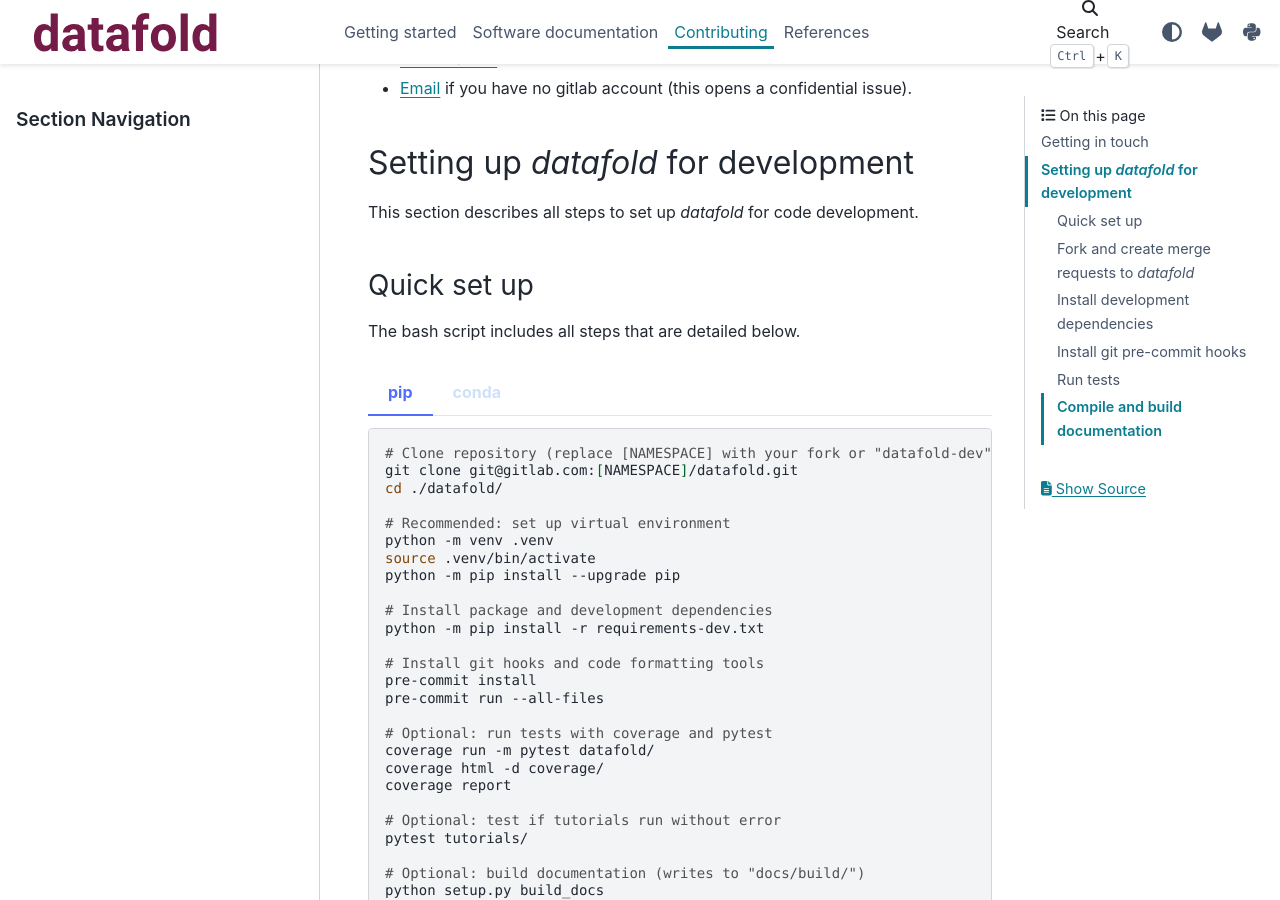
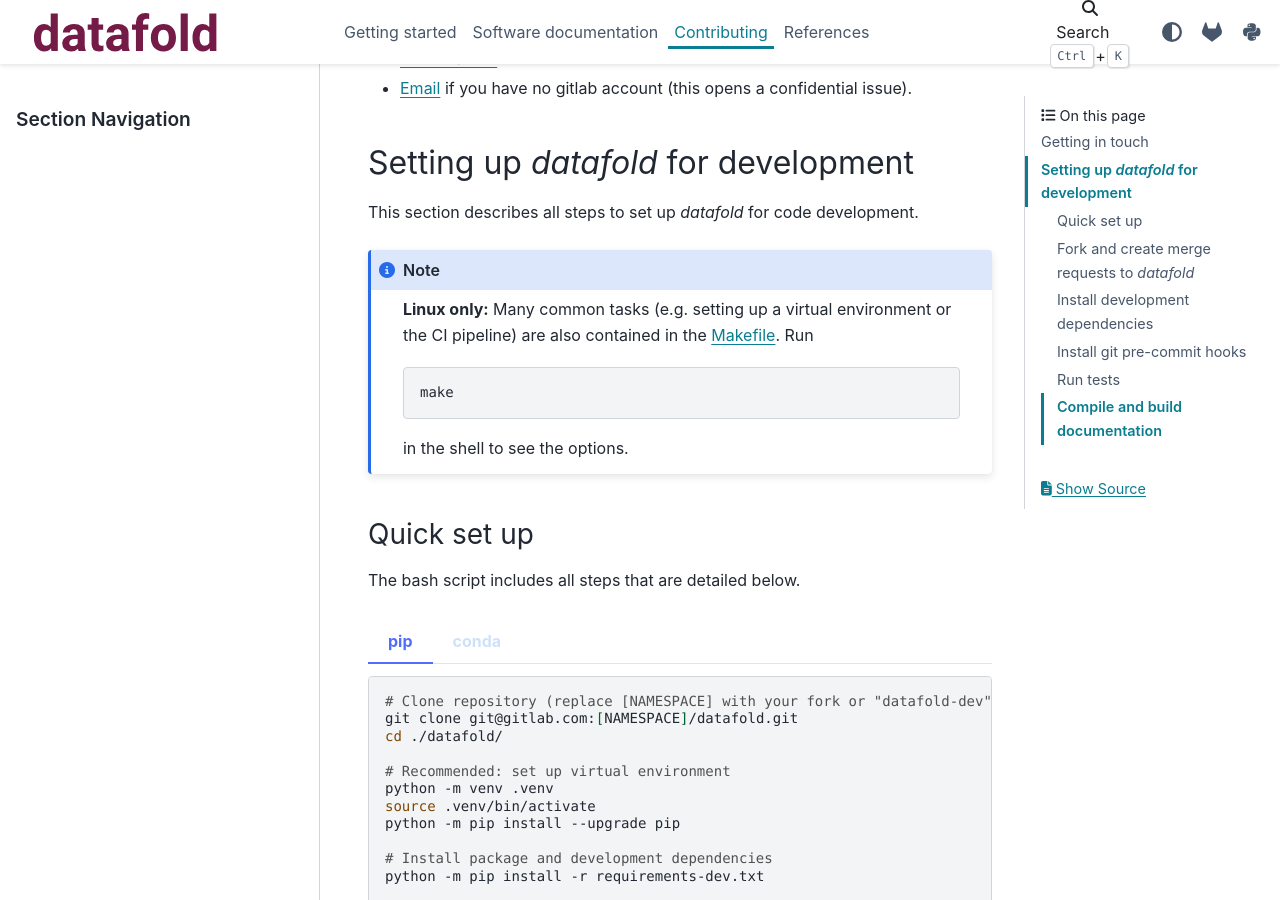
Before and after one commit to datafold-dev/datafold, a Sphinx documentation site: the page built from doc/source/contributing.rst, in a window 1280 px wide and 900 px high, scrolled down 360 px. Built offline with Sphinx 7.4.7 and the PyData theme 0.15.4, drawn with Linux system fonts in a browser that asks for light colours; formulas are drawn with MathJax 3; pages that are not in the unit, such as notebooks, are missing from menus.

Commit message:
initial makefile and update docs and gitlab-ci accordingly

```diff
--- a/doc/source/contributing.rst
+++ b/doc/source/contributing.rst
@@ -21,6 +21,18 @@
 -------------------------------------
 
 This section describes all steps to set up *datafold* for code development.
+
+.. note::
+
+    **Linux only:** Many common tasks (e.g. setting up a virtual environment or the CI
+    pipeline) are also contained in the
+    `Makefile <https://gitlab.com/datafold-dev/datafold/-/blob/master/Makefile>`__. Run
+
+    .. code-block:: bash
+
+        make
+
+    in the shell to see the options.
 
 Quick set up
 ^^^^^^^^^^^^
```
Also changed, not shown: .gitlab-ci.yml, 1 other file.
